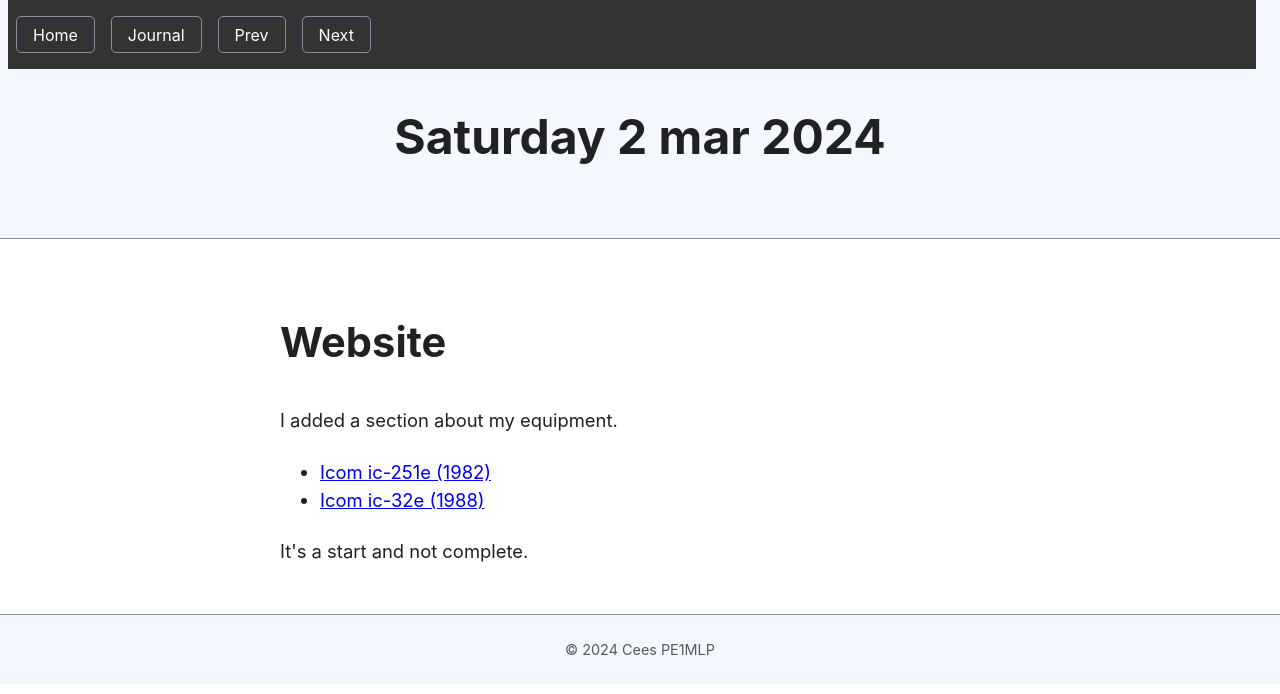
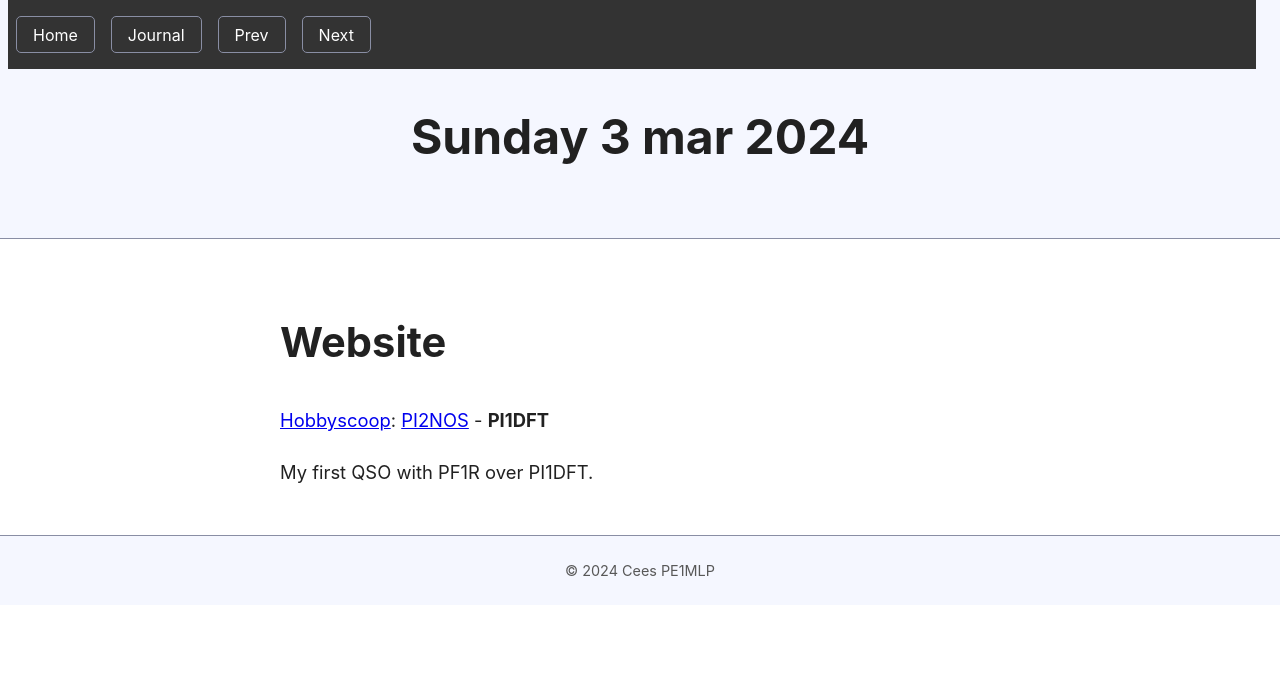
Before and after one commit to PE1MLP/pe1mlp.github.io, a plain HTML site: page docs/journal/20240303.html in a window 1280 px wide. Drawn offline with Linux system fonts and the light colour scheme.

Commit message:
2 mar 2024

```diff
--- a/docs/journal/20240302.html
+++ b/docs/journal/20240303.html
@@ -16,23 +16,21 @@
             <ul>
                 <li><a href="../index.html">Home</a></li>
                 <li><a href="index.html">Journal</a></li>
-                <li><a href="20240301.html">Prev</a></li>
-                <li><a href="20240302.html">Next</a></li>
+                <li><a href="20240302.html">Prev</a></li>
+                <li><a href="20240303.html">Next</a></li>
             </ul>
         </nav>
-        <h1>Saturday 2 mar 2024</h1>
+        <h1>Sunday 3 mar 2024</h1>
     </header>
     <main>
         <h2>Website</h2>
         <p>
-            I added a section about my equipment.
+            <a href="https://hobbyscoop.nl/">Hobbyscoop</a>:
+            <a href="https://hobbyscoop.nl/status/pi2nos/">PI2NOS</a> -
+            <b>PI1DFT</b>
         </p>
-        <ul>
-            <li><a href="../equipment/icom-ic251e.html">Icom ic-251e (1982)</a></li>
-            <li><a href="../equipment/icom-ic32e.html">Icom ic-32e (1988)</a></li>
-        </ul>
         <p>
-            It's a start and not complete.
+            My first QSO with PF1R over PI1DFT.
         </p>
     </main>
     <footer>
```
Also changed, not shown: docs/journal/index.html (+1 -0 lines).
